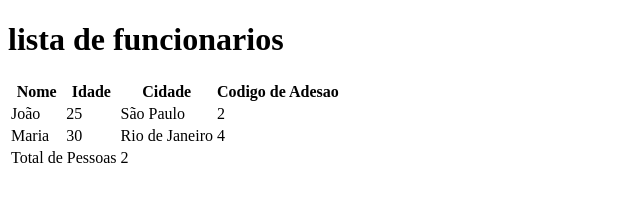
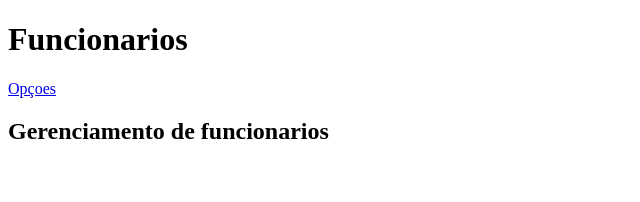
Before and after one commit to Ybrittoom/Controle_de_Ponto, a website: page public/funcionarios.html in a window 1280 px wide. Shown: the whole page, without its empty margins (0-640 px from the left). Drawn offline with Linux system fonts and the light colour scheme.

Commit message:
:sparkles: Criacao da nova pagina funcionarios

```diff
--- a/public/funcionarios.html
+++ b/public/funcionarios.html
@@ -1,41 +1,31 @@
 <!DOCTYPE html>
 <html lang="en">
+
 <head>
-    <meta charset="UTF-8">
-    <meta name="viewport" content="width=device-width, initial-scale=1.0">
-    <title>Document</title>
+  <meta charset="UTF-8">
+  <meta name="viewport" content="width=device-width, initial-scale=1.0">
+  <title>Funcionarios</title>
 </head>
+
 <body>
-    <h1>lista de funcionarios</h1>
-    <table>
-  <thead>
-    <tr>
-      <th>Nome</th>
-      <th>Idade</th>
-      <th>Cidade</th>
-      <th>Codigo de Adesao</th>
-    </tr>
-  </thead>
-  <tbody>
-    <tr>
-      <td>João</td>
-      <td>25</td>
-      <td>São Paulo</td>
-      <td>2</td>
-    </tr>
-    <tr>
-      <td>Maria</td>
-      <td>30</td>
-      <td>Rio de Janeiro</td>
-      <td>4</td>
-    </tr>
-  </tbody>
-  <tfoot>
-    <tr>
-      <td colspan="2">Total de Pessoas</td>
-      <td>2</td>
-    </tr>
-  </tfoot>
-</table>
+  <header class="cabecalho">
+    <h1 class="titulo">Funcionarios</h1>
+    <div>
+      <a href="index.html" onclick="window.alert('Fucnionalidade em desenvolvimento!!!')">Opçoes</a>
+    </div>
+  </header>
+
+  <!--main-->
+  <main>
+    <div class="secao1">
+      <h2>Gerenciamento de funcionarios</h2>
+    </div>
+
+    <div class="card">
+      <h3></h3>
+    </div>
+  </main>
+
 </body>
+
 </html>
```
Also changed, not shown: 1 other file.
